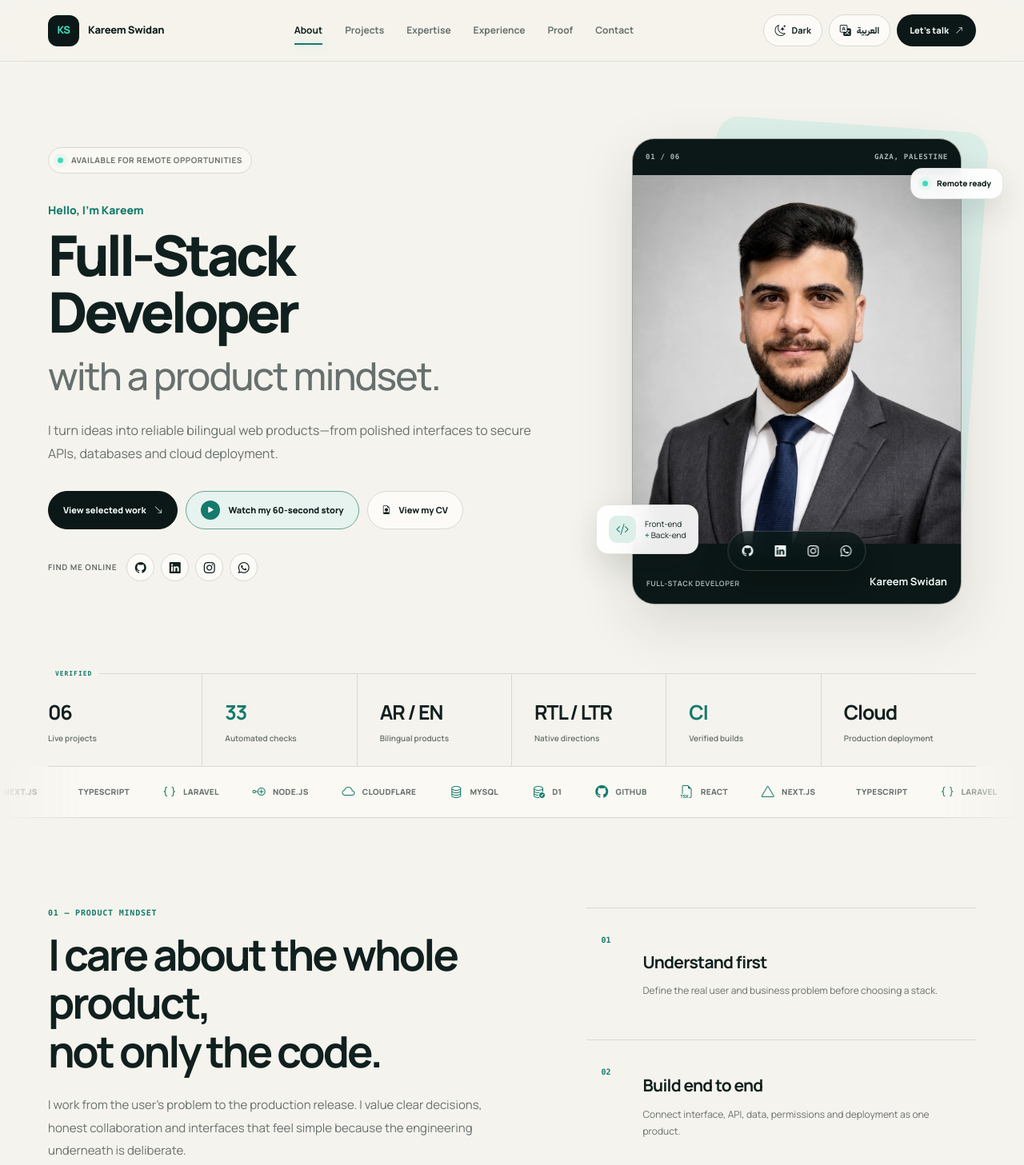
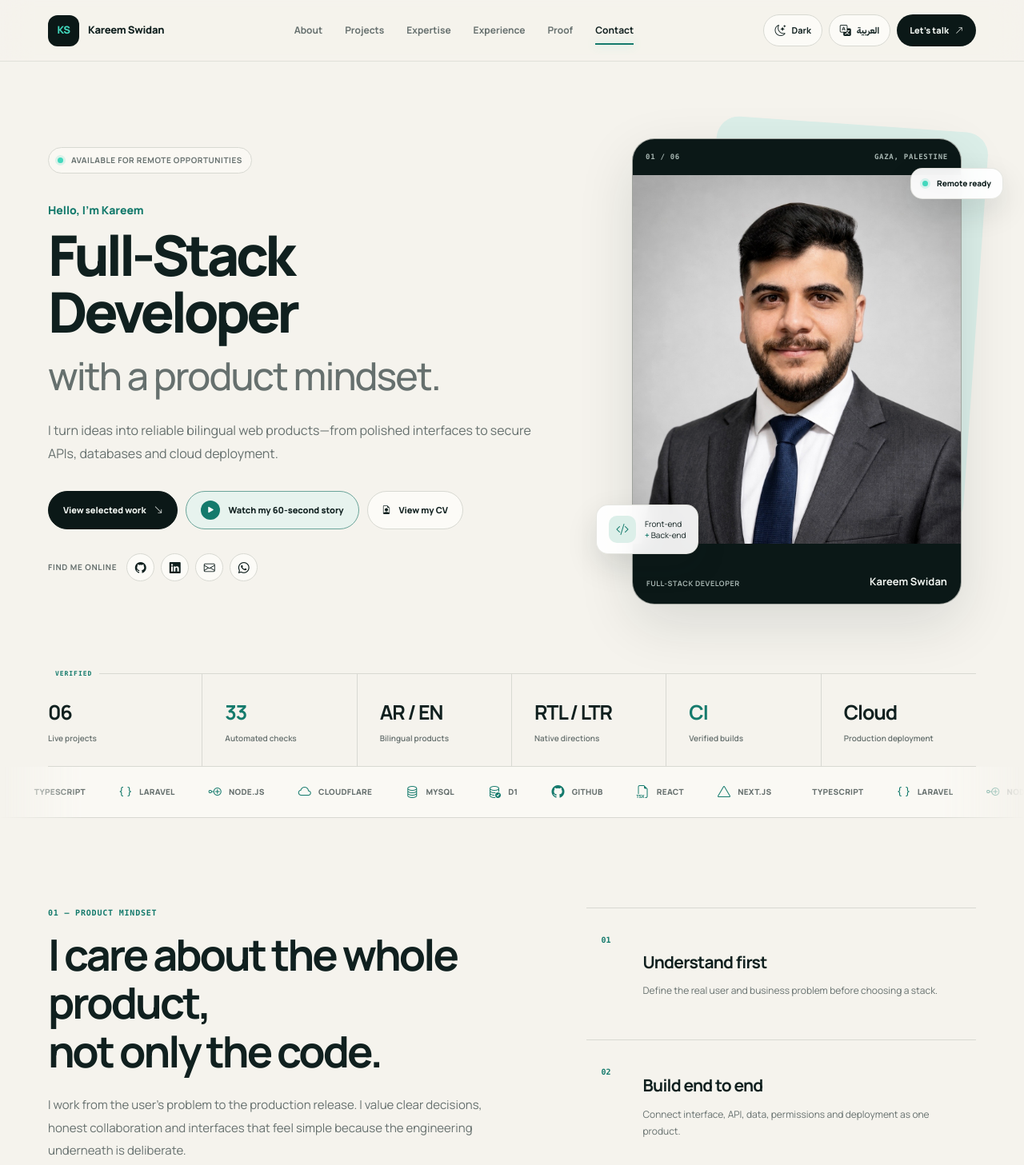
Before and after one commit to kareemswidan/kareemswidan.github.io, a website: page index.html in a window 1280 px wide. Shown: the top 1457 px of the page at 80% size. Drawn offline with nearby package versions, Linux system fonts and the light colour scheme; some icons are missing.

Commit message:
Fix filtered project layout and contact actions
Fix oversized filtered cards and active navigation, remove duplicate CV and email links, remove portrait social dock, and replace Instagram with email.

```diff
--- a/app.js
+++ b/app.js
@@ -262,11 +262,29 @@ function setupNavigationSpy(){
     link.classList.toggle("isActive",active);
     if(active)link.setAttribute("aria-current","location");else link.removeAttribute("aria-current");
   });
-  const observer=new IntersectionObserver(entries=>{
-    const visible=entries.filter(entry=>entry.isIntersecting).sort((a,b)=>b.intersectionRatio-a.intersectionRatio)[0];
-    if(visible)setActive(visible.target.id);
-  },{rootMargin:"-24% 0px -58%",threshold:[0,.15,.4,.7]});
-  sections.forEach(section=>observer.observe(section));
+  let ticking=false;
+  const update=()=>{
+    const marker=Math.min(window.innerHeight*.34,260);
+    let current=null;
+    sections.forEach(section=>{
+      if(section.getBoundingClientRect().top<=marker)current=section;
+    });
+    if(window.innerHeight+window.scrollY>=document.documentElement.scrollHeight-6)current=sections.at(-1)||current;
+    setActive(current?.id||"");
+    ticking=false;
+  };
+  const requestUpdate=()=>{
+    if(ticking)return;
+    ticking=true;
+    requestAnimationFrame(update);
+  };
+  window.addEventListener("scroll",requestUpdate,{passive:true});
+  window.addEventListener("resize",requestUpdate,{passive:true});
+  window.addEventListener("hashchange",requestUpdate);
+  window.addEventListener("load",requestUpdate,{once:true});
+  window.addEventListener("pageshow",requestUpdate,{once:true});
+  requestUpdate();
+  setTimeout(requestUpdate,250);
 }
 
 function setupContactForm(){
--- a/index.html
+++ b/index.html
@@ -113,7 +113,7 @@
           <span data-i18n="hero.follow">Find me online</span>
           <a href="https://github.com/kareemswidan" target="_blank" rel="noreferrer" aria-label="GitHub"><i class="bi bi-github" aria-hidden="true"></i></a>
           <a href="https://www.linkedin.com/in/kareem-swidan-21b064263/" target="_blank" rel="noreferrer" aria-label="LinkedIn"><i class="bi bi-linkedin" aria-hidden="true"></i></a>
-          <a href="https://www.instagram.com/kareem_swidan2002" target="_blank" rel="noreferrer" aria-label="Instagram"><i class="bi bi-instagram" aria-hidden="true"></i></a>
+          <a href="mailto:kareemswidan11@gmail.com" aria-label="Email Kareem"><i class="bi bi-envelope" aria-hidden="true"></i></a>
           <a href="https://wa.me/972598934925" target="_blank" rel="noreferrer" aria-label="WhatsApp"><i class="bi bi-whatsapp" aria-hidden="true"></i></a>
         </div>
       </div>
@@ -125,12 +125,6 @@
           <div class="portraitCaption">
             <span data-i18n="hero.role">Full-Stack Developer</span>
             <strong>Kareem Swidan</strong>
-          </div>
-          <div class="portraitSocialDock" aria-label="Social profiles" data-i18n-aria="aria.socialProfiles">
-            <a href="https://github.com/kareemswidan" target="_blank" rel="noreferrer" aria-label="GitHub"><i class="bi bi-github" aria-hidden="true"></i><span>GitHub</span></a>
-            <a href="https://www.linkedin.com/in/kareem-swidan-21b064263/" target="_blank" rel="noreferrer" aria-label="LinkedIn"><i class="bi bi-linkedin" aria-hidden="true"></i><span>LinkedIn</span></a>
-            <a href="https://www.instagram.com/kareem_swidan2002" target="_blank" rel="noreferrer" aria-label="Instagram"><i class="bi bi-instagram" aria-hidden="true"></i><span>Instagram</span></a>
-            <a href="https://wa.me/972598934925" target="_blank" rel="noreferrer" aria-label="WhatsApp"><i class="bi bi-whatsapp" aria-hidden="true"></i><span>WhatsApp</span></a>
           </div>
         </div>
         <div class="floatingBadge badgeOne"><i class="bi bi-code-slash" aria-hidden="true"></i><span>Front-end<br><strong>+</strong> Back-end</span></div>
@@ -284,10 +278,8 @@
           <span><i class="bi bi-translate" aria-hidden="true"></i><b data-i18n="contact.languages">Arabic and English</b></span>
           <span><i class="bi bi-code-square" aria-hidden="true"></i><b data-i18n="contact.role">Full-Stack roles</b></span>
         </div>
-        <a class="emailLink" href="mailto:kareemswidan11@gmail.com">kareemswidan11@gmail.com <i class="bi bi-arrow-up-right" aria-hidden="true"></i></a>
         <div class="hireActions">
           <a href="mailto:kareemswidan11@gmail.com?subject=Full-Stack%20opportunity%20for%20Kareem" class="button hirePrimary"><span data-i18n="contact.hire">Hire Kareem</span><i class="bi bi-arrow-up-right" aria-hidden="true"></i></a>
-          <a href="Kareem_Swidan_Full_Stack_CV.pdf" target="_blank" rel="noreferrer" class="button hireGhost"><span data-i18n="contact.download">Download CV</span><i class="bi bi-download" aria-hidden="true"></i></a>
         </div>
       </div>
       <form class="contactForm" id="contactForm" novalidate>
--- a/style.css
+++ b/style.css
@@ -233,10 +233,6 @@ body.navOpen .menuToggle span:last-child { translate: 0 0; transform: rotate(-45
 .portraitCaption { min-height: 75px; display: flex; align-items: end; justify-content: space-between; gap: 20px; padding: 15px 17px 17px; color: var(--on-deep); }
 .portraitCaption span { color: #a8b7b3; font-size: 9px; font-weight: 700; letter-spacing: .06em; text-transform: uppercase; }
 .portraitCaption strong { font-size: 13px; }
-.portraitSocialDock { position: absolute; inset: auto 50% 66px auto; z-index: 4; display: flex; gap: 7px; padding: 7px; border: 1px solid rgba(255,255,255,.18); border-radius: 999px; background: rgba(7,22,20,.72); translate: 50% 50%; box-shadow: 0 16px 36px rgba(0,0,0,.24); backdrop-filter: blur(16px) saturate(140%); }
-.portraitSocialDock a { width: 34px; height: 34px; display: grid; place-items: center; border-radius: 50%; color: #eef8f4; font-size: 14px; transition: transform .25s ease, background-color .25s ease, color .25s ease; }
-.portraitSocialDock a span { position: absolute; width: 1px; height: 1px; overflow: hidden; clip: rect(0 0 0 0); white-space: nowrap; }
-.portraitSocialDock a:hover { transform: translateY(-4px); background: var(--accent-bright); color: #09211d; }
 .floatingBadge {
   position: absolute;
   display: flex;
@@ -320,6 +316,8 @@ body.navOpen .menuToggle span:last-child { translate: 0 0; transform: rotate(-45
 .compactProject .projectTags span:nth-child(n+5) { display: none; }
 .projectCard[hidden] { display: none !important; }
 .projectsGrid.isFiltered .projectCard:not([hidden]) { grid-column: span 6; display: block; }
+.projectsGrid.isFiltered .featuredProject:first-child .projectMedia { height: 275px; min-height: 0; aspect-ratio: auto; }
+.projectsGrid.isFiltered .featuredProject:first-child .projectBody { display: block; padding: 25px; }
 .projectCard:hover,
 .projectCard:focus-within { transform: translateY(-10px); border-color: color-mix(in srgb, var(--accent) 68%, var(--line)); box-shadow: 0 32px 78px rgba(9,37,33,.18); }
 .projectMedia { position: relative; height: 275px; display: block; overflow: hidden; background: var(--accent-soft); }
@@ -418,15 +416,10 @@ body.navOpen .menuToggle span:last-child { translate: 0 0; transform: rotate(-45
 .hireFacts span { min-height: 34px; display: inline-flex; align-items: center; gap: 7px; padding: 0 11px; border: 1px solid rgba(255,255,255,.11); border-radius: 999px; background: rgba(255,255,255,.04); color: #b6c4c1; font-size: 9px; }
 .hireFacts i { color: var(--accent-bright); }
 .hireFacts b { font-weight: 700; }
-.emailLink { display: inline-flex; align-items: center; gap: 10px; margin-top: 28px; padding-bottom: 5px; border-bottom: 1px solid rgba(255,255,255,.36); font-size: clamp(13px, 1.8vw, 18px); font-weight: 700; transition: color .2s, border-color .2s; }
-.emailLink:hover { border-color: var(--accent-bright); color: var(--accent-bright); }
-.emailLink i { font-size: 11px; }
 .hireActions { display: flex; flex-wrap: wrap; gap: 8px; margin-top: 24px; }
 .hireActions .button { min-height: 44px; }
 .hirePrimary { border-color: var(--accent-bright); background: var(--accent-bright); color: #09211d; }
-.hireGhost { border-color: rgba(255,255,255,.16); background: rgba(255,255,255,.045); color: var(--on-deep); }
 .hirePrimary:hover { background: #72e6cf; }
-.hireGhost:hover { border-color: var(--accent-bright); color: var(--accent-bright); }
 .contactLinks { display: grid; gap: 8px; }
 .contactLinks a { min-height: 54px; display: grid; grid-template-columns: 25px 1fr 18px; align-items: center; gap: 10px; padding: 0 17px; border: 1px solid rgba(255,255,255,.1); border-radius: 13px; background: rgba(255,255,255,.04); font-size: 11px; transition: transform .25s, border-color .25s, background-color .25s; }
 .contactLinks a:hover { transform: translateX(5px); border-color: rgba(66,216,189,.55); background: rgba(66,216,189,.08); }
@@ -544,6 +537,7 @@ footer a:hover { color: var(--accent); }
   .compactProject,
   .featuredProject:first-child { grid-column: auto; display: block; }
   .featuredProject:first-child .projectMedia { min-height: 0; height: auto; aspect-ratio: 16 / 9; }
+  .projectsGrid.isFiltered .featuredProject:first-child .projectMedia { height: auto; min-height: 0; aspect-ratio: 16 / 9; }
   .compactProject .projectMedia { height: auto; aspect-ratio: 16 / 9; }
   .compactProject .projectFeatures { display: grid; }
   .proofGrid { grid-template-columns: 1fr; }
@@ -603,7 +597,6 @@ footer a:hover { color: var(--accent); }
   .formRow { grid-template-columns: 1fr; }
   .formFooter { align-items: stretch; flex-direction: column; }
   .contactSubmit { width: 100%; justify-content: center; }
-  .portraitSocialDock { bottom: 62px; }
   .storyDialog { width: calc(100% - 16px); max-height: calc(100dvh - 16px); border-radius: 18px; }
   .storyDialogTop { padding: 18px 18px 15px; }
   .storyMeta { padding: 13px 16px 17px; }
```
